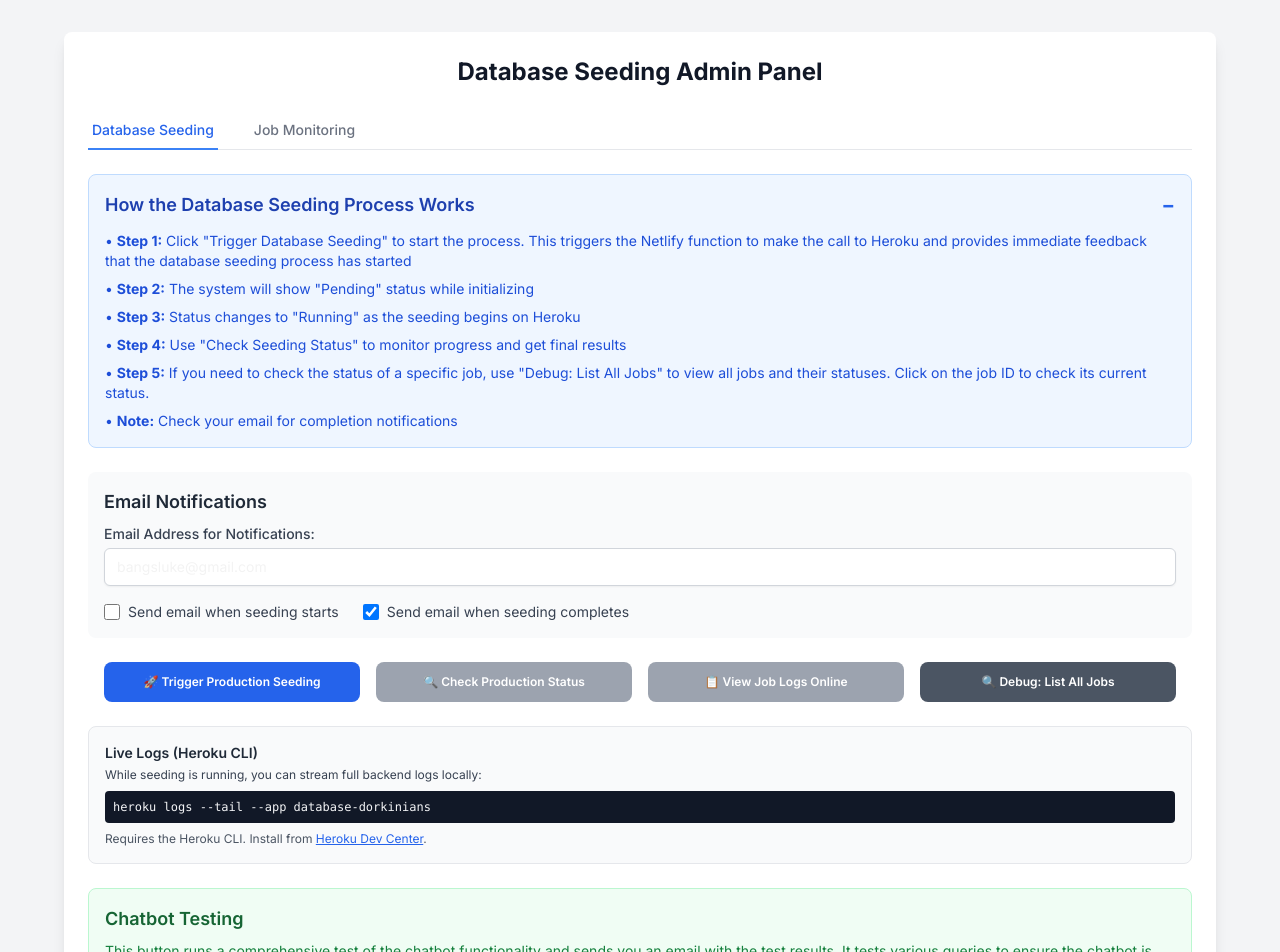
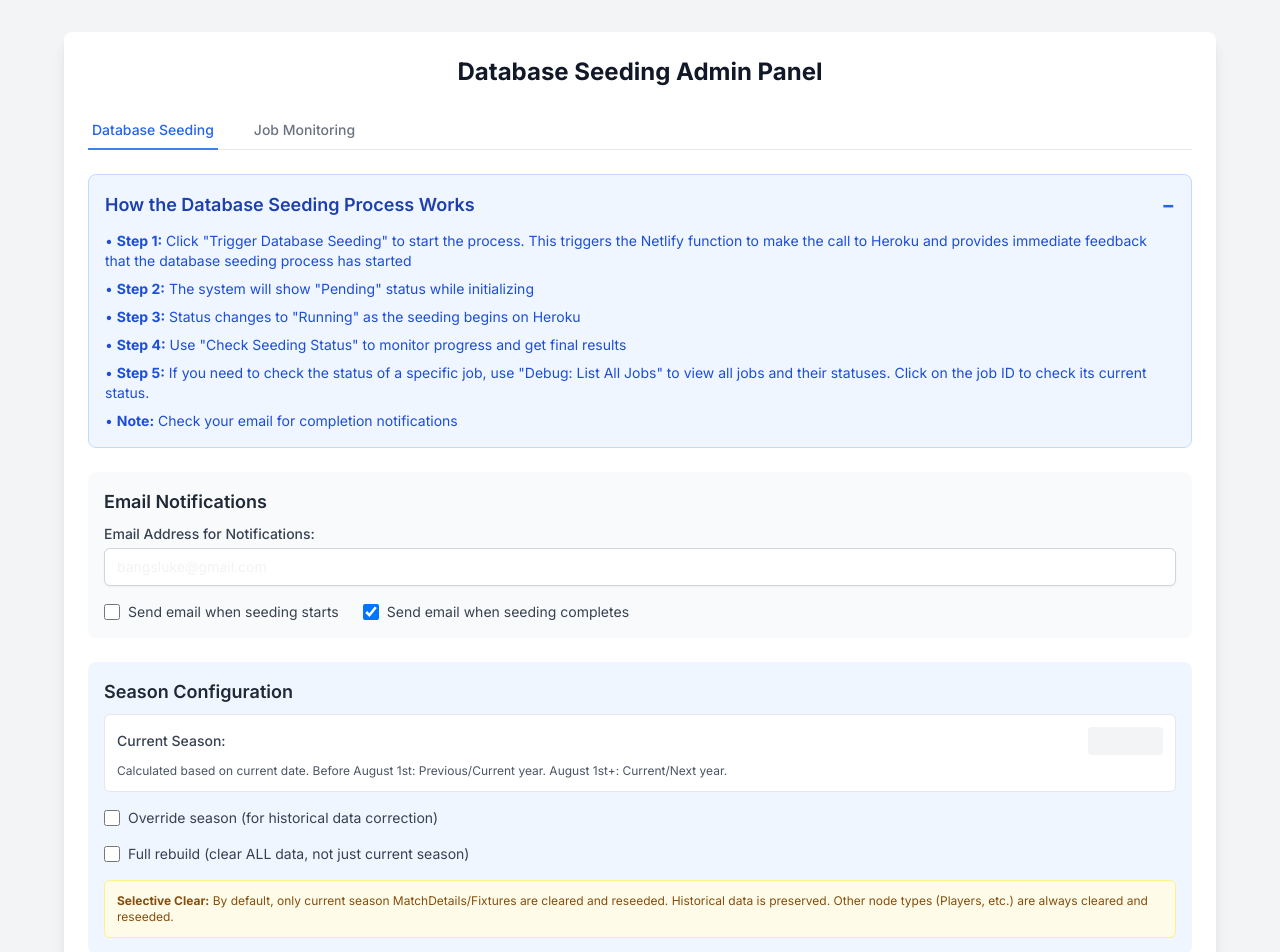
Before and after one commit to bangsluke/Dorkinians-Website-V3, a Next.js app: page /admin in a window 1280 px wide. Shown: the top 952 px of the page. Built offline with nearby package versions, Linux system fonts and the light colour scheme.

Commit message:
Added season limited seeding

```diff
--- a/components/AdminPanel.tsx
+++ b/components/AdminPanel.tsx
@@ -72,6 +72,12 @@ export default function AdminPanel() {
 	const [sendEmailAtStart, setSendEmailAtStart] = useState(false);
 	const [sendEmailAtCompletion, setSendEmailAtCompletion] = useState(true);
 
+	// Season configuration state
+	const [currentSeason, setCurrentSeason] = useState<string>("");
+	const [seasonOverride, setSeasonOverride] = useState<string>("");
+	const [useSeasonOverride, setUseSeasonOverride] = useState<boolean>(false);
+	const [fullRebuild, setFullRebuild] = useState<boolean>(false);
+
 	// Chatbot test state
 	const [chatbotTestLoading, setChatbotTestLoading] = useState(false);
 	const [chatbotTestResult, setChatbotTestResult] = useState<any>(null);
@@ -89,6 +95,30 @@ export default function AdminPanel() {
 
 	const startTimeRef = useRef<number | null>(null);
 	const timerRef = useRef<NodeJS.Timeout | null>(null);
+
+	// Season calculation logic
+	const calculateCurrentSeason = (date = new Date()) => {
+		const year = date.getFullYear();
+		const month = date.getMonth() + 1; // getMonth() returns 0-11
+
+		// Before August 1st: Previous year/Current year
+		if (month < 8) {
+			const previousYear = year - 1;
+			const currentYearShort = year.toString().slice(-2);
+			return `${previousYear}/${currentYearShort}`;
+		}
+
+		// August 1st and after: Current year/Next year
+		const nextYear = year + 1;
+		const nextYearShort = nextYear.toString().slice(-2);
+		return `${year}/${nextYearShort}`;
+	};
+
+	// Initialize current season on component mount
+	useEffect(() => {
+		const calculatedSeason = calculateCurrentSeason();
+		setCurrentSeason(calculatedSeason);
+	}, []);
 
 	// Helper function to log to both console and page
 	const addDebugLog = (message: string, type: 'info' | 'warn' | 'error' = 'info') => {
@@ -214,6 +244,11 @@ export default function AdminPanel() {
 								emailAddress: emailAddress,
 								sendEmailAtStart: sendEmailAtStart,
 								sendEmailAtCompletion: sendEmailAtCompletion,
+							},
+							seasonConfig: {
+								currentSeason: useSeasonOverride ? seasonOverride : currentSeason,
+								useSeasonOverride: useSeasonOverride,
+								fullRebuild: fullRebuild,
 							},
 						}),
 					});
@@ -785,6 +820,71 @@ export default function AdminPanel() {
 								Send email when seeding completes
 							</label>
 						</div>
+					</div>
+				</div>
+			</div>
+
+			{/* Season Configuration Section */}
+			<div className='mb-6 p-4 bg-blue-50 rounded-lg'>
+				<h3 className='text-lg font-semibold text-gray-800 mb-2'>Season Configuration</h3>
+				<div className='space-y-4'>
+					<div className='p-3 bg-white rounded-md border'>
+						<div className='flex items-center justify-between mb-2'>
+							<span className='text-sm font-medium text-gray-700'>Current Season:</span>
+							<span className='text-sm font-mono bg-gray-100 px-2 py-1 rounded'>{currentSeason}</span>
+						</div>
+						<p className='text-xs text-gray-600'>
+							Calculated based on current date. Before August 1st: Previous/Current year. August 1st+: Current/Next year.
+						</p>
+					</div>
+
+					<div className='flex items-center'>
+						<input
+							type='checkbox'
+							id='useSeasonOverride'
+							checked={useSeasonOverride}
+							onChange={(e) => setUseSeasonOverride(e.target.checked)}
+							className='mr-2 h-4 w-4 text-blue-600 focus:ring-blue-500 border-gray-300 rounded'
+						/>
+						<label htmlFor='useSeasonOverride' className='text-sm text-gray-700'>
+							Override season (for historical data correction)
+						</label>
+					</div>
+
+					{useSeasonOverride && (
+						<div>
+							<label htmlFor='seasonOverride' className='block text-sm font-medium text-gray-700'>
+								Override Season (format: YYYY/YY):
+							</label>
+							<input
+								type='text'
+								id='seasonOverride'
+								value={seasonOverride}
+								onChange={(e) => setSeasonOverride(e.target.value)}
+								placeholder='2024/25'
+								className='mt-1 block w-full px-3 py-2 border border-gray-300 rounded-md shadow-sm focus:outline-none focus:ring-blue-500 focus:border-blue-500 sm:text-sm placeholder-gray-500'
+							/>
+						</div>
+					)}
+
+					<div className='flex items-center'>
+						<input
+							type='checkbox'
+							id='fullRebuild'
+							checked={fullRebuild}
+							onChange={(e) => setFullRebuild(e.target.checked)}
+							className='mr-2 h-4 w-4 text-red-600 focus:ring-red-500 border-gray-300 rounded'
+						/>
+						<label htmlFor='fullRebuild' className='text-sm text-gray-700'>
+							Full rebuild (clear ALL data, not just current season)
+						</label>
+					</div>
+
+					<div className='p-3 bg-yellow-50 rounded-md border border-yellow-200'>
+						<p className='text-xs text-yellow-800'>
+							<strong>Selective Clear:</strong> By default, only current season MatchDetails/Fixtures are cleared and reseeded.
+							Historical data is preserved. Other node types (Players, etc.) are always cleared and reseeded.
+						</p>
 					</div>
 				</div>
 			</div>
```
Also changed, not shown: 1 other file (tests, documents, lock files or other folders).
